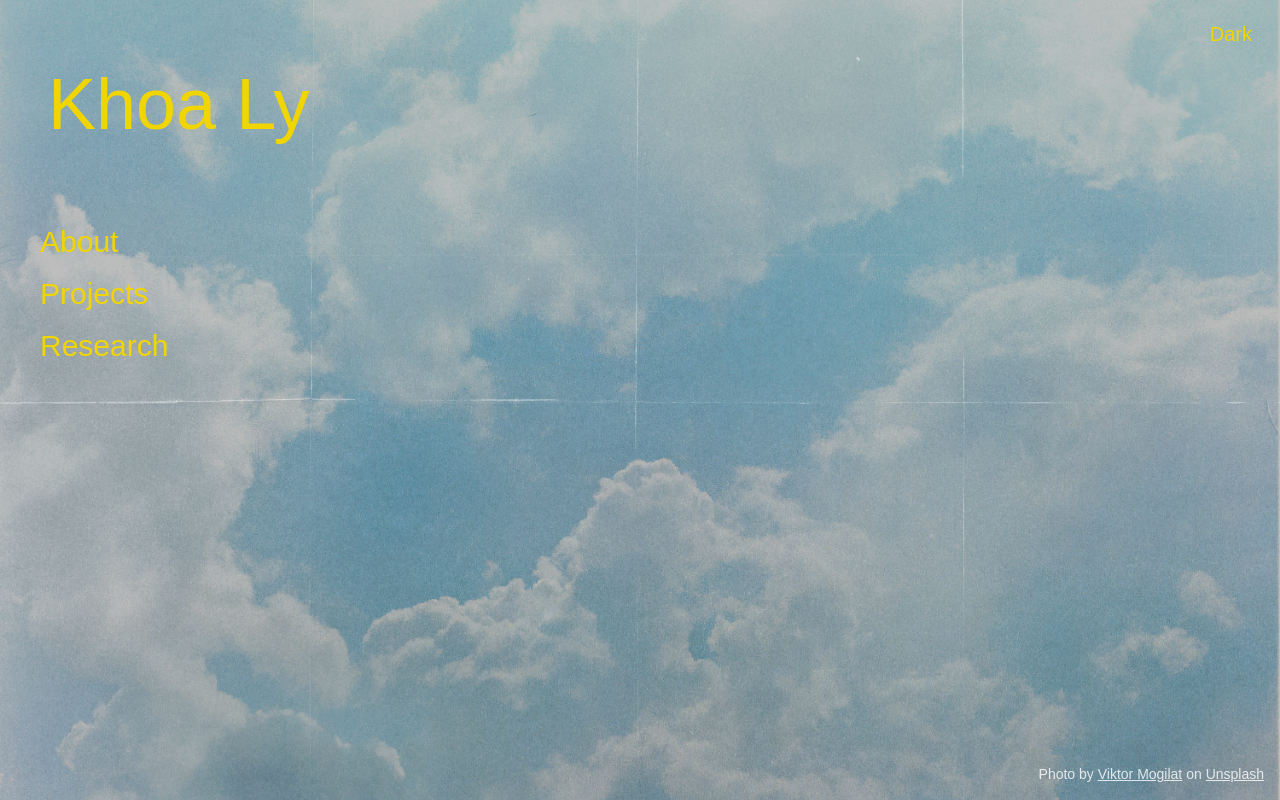
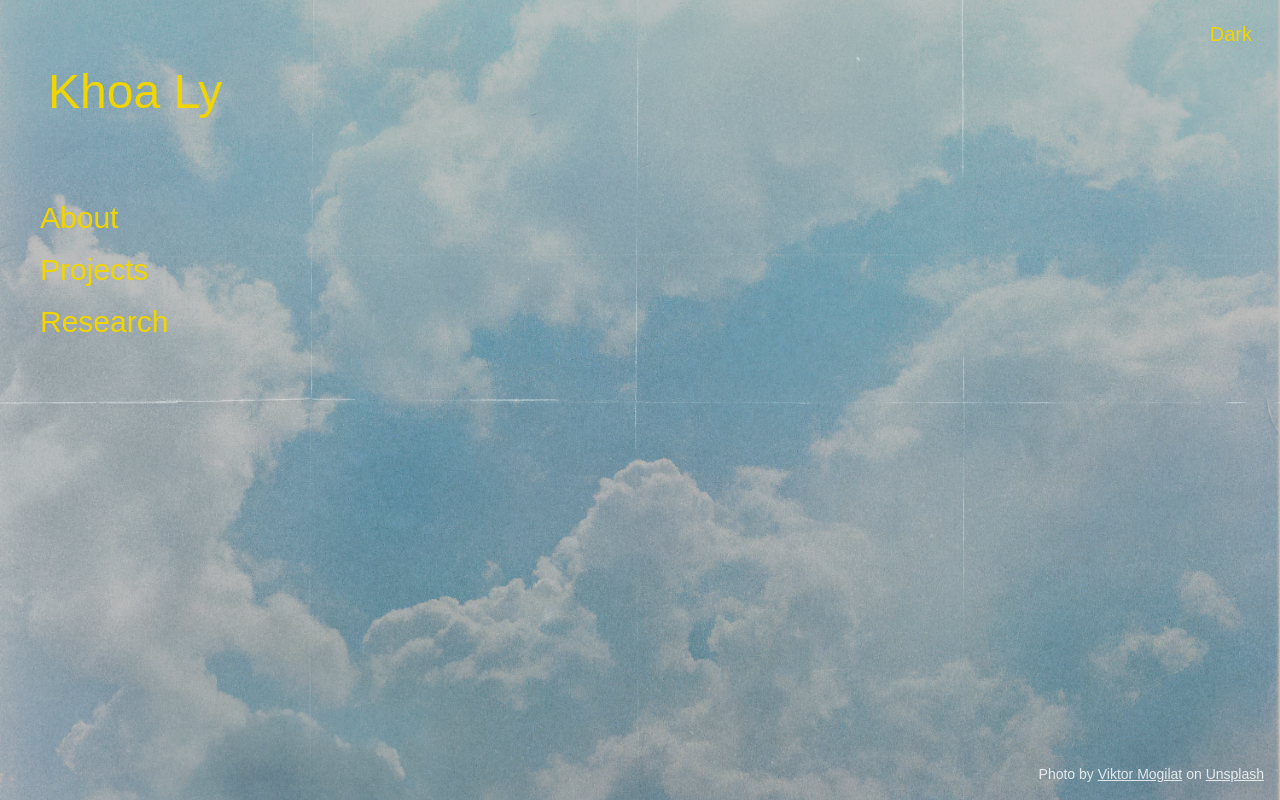
Before and after one commit to khoa-l/khoa-l.github.io, a Next.js app: page / in a window 1280 px wide. Built offline with nearby package versions, Linux system fonts and the light colour scheme; a web font is replaced by a local one.

Commit message:
feat: make name smaller

```diff
--- a/src/app/page.tsx
+++ b/src/app/page.tsx
@@ -88,7 +88,7 @@ export default function Home() {
       />
 
       <div className="relative z-10 pt-16 px-8 pb-8">
-        <h1 className="text-7xl w-fit px-4 pt-1 pb-4 mb-16 leading-none text-[#f0d500]">
+        <h1 className="text-5xl w-fit px-4 pt-1 pb-4 mb-16 leading-none text-[#f0d500]">
           Khoa Ly
         </h1>
         <nav
```
